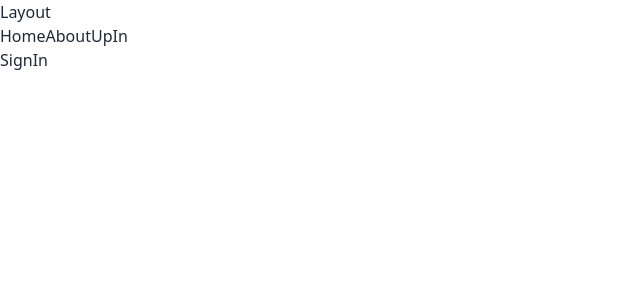
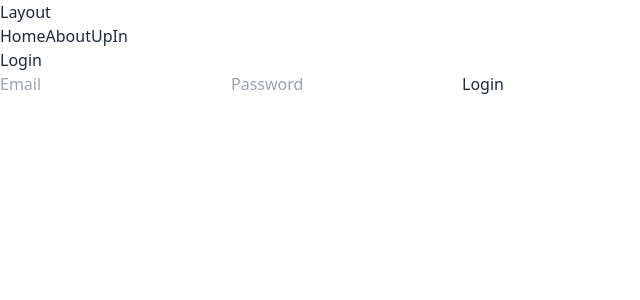
Before and after one commit to martinvasquez1/orange-monk-client, a React (Vite) app: page /sign-in in a window 1280 px wide. Shown: the top 300 px of the page, without its empty margins (0-640 px from the left). Built offline with nearby package versions, Linux system fonts and the light colour scheme.

Commit message:
Add sign-in form

```diff
--- a/src/Router.jsx
+++ b/src/Router.jsx
@@ -1,18 +1,26 @@
 import { createBrowserRouter, RouterProvider } from 'react-router-dom';
 
 import Layout from './components/Layout.jsx';
-import Home from './pages/Home.jsx';
+import Landing from './pages/Landing.jsx';
 import About from './pages/About.jsx';
 import SignUp from './pages/SignUp.jsx';
 import SignIn from './pages/SignIn.jsx';
 
+import AppLayout from './components/AppLayout.jsx';
+import Home from './pages/Home.jsx';
+
 export default function Router() {
   const router = createBrowserRouter([
+    {
+      path: '/app',
+      element: <AppLayout />,
+      children: [{ index: true, element: <Home /> }],
+    },
     {
       path: '/',
       element: <Layout />,
       children: [
-        { index: true, element: <Home /> },
+        { index: true, element: <Landing /> },
         { path: 'about', element: <About /> },
         { path: '/sign-up', element: <SignUp /> },
         { path: '/sign-in', element: <SignIn /> },
--- /dev/null
+++ b/src/components/AppLayout.jsx
@@ -0,0 +1,12 @@
+import { Outlet } from 'react-router-dom';
+import { Link } from 'react-router-dom';
+
+export default function AppLayout({}) {
+  return (
+    <div>
+      <p>The app Layout</p>
+      <Link to="#">?</Link>
+      <Outlet />
+    </div>
+  );
+}
--- /dev/null
+++ b/src/pages/Landing.jsx
@@ -0,0 +1,3 @@
+export default function Landing({}) {
+  return <div>Landing</div>;
+}
--- a/src/pages/SignIn.jsx
+++ b/src/pages/SignIn.jsx
@@ -1,3 +1,56 @@
+import { useState } from 'react';
+import { useNavigate } from 'react-router-dom';
+
 export default function SignIn({}) {
-  return <div>SignIn</div>;
+  const [email, setEmail] = useState('');
+  const [password, setPassword] = useState('');
+
+  const navigate = useNavigate();
+
+  function submitUser(event) {
+    event.preventDefault();
+    fetch(import.meta.env.VITE_API_URL + 'auth/sign-in', {
+      method: 'POST',
+      headers: {
+        'content-type': 'application/json',
+      },
+      body: JSON.stringify({ email, password }),
+    })
+      .then((res) => res.json())
+      .then((result) => {
+        console.log;
+        if (result.status === 'success') {
+          localStorage.setItem('jwt-token', result.data.token);
+          setEmail('');
+          setPassword('');
+          console.log('redirect ');
+          navigate('/app');
+        } else {
+          console.log('Fail sign in');
+        }
+      });
+  }
+
+  return (
+    <div>
+      <h1>Login </h1>
+      <form onSubmit={submitUser}>
+        <input
+          value={email}
+          type="email"
+          name="email"
+          placeholder="Email"
+          onChange={(e) => setEmail(e.target.value)}
+        />
+        <input
+          value={password}
+          type="password"
+          name="password"
+          placeholder="Password"
+          onChange={(e) => setPassword(e.target.value)}
+        />
+        <button type="submit">Login</button>
+      </form>
+    </div>
+  );
 }
```
Also changed, not shown: 1 other file (tests, documents, lock files or other folders).
